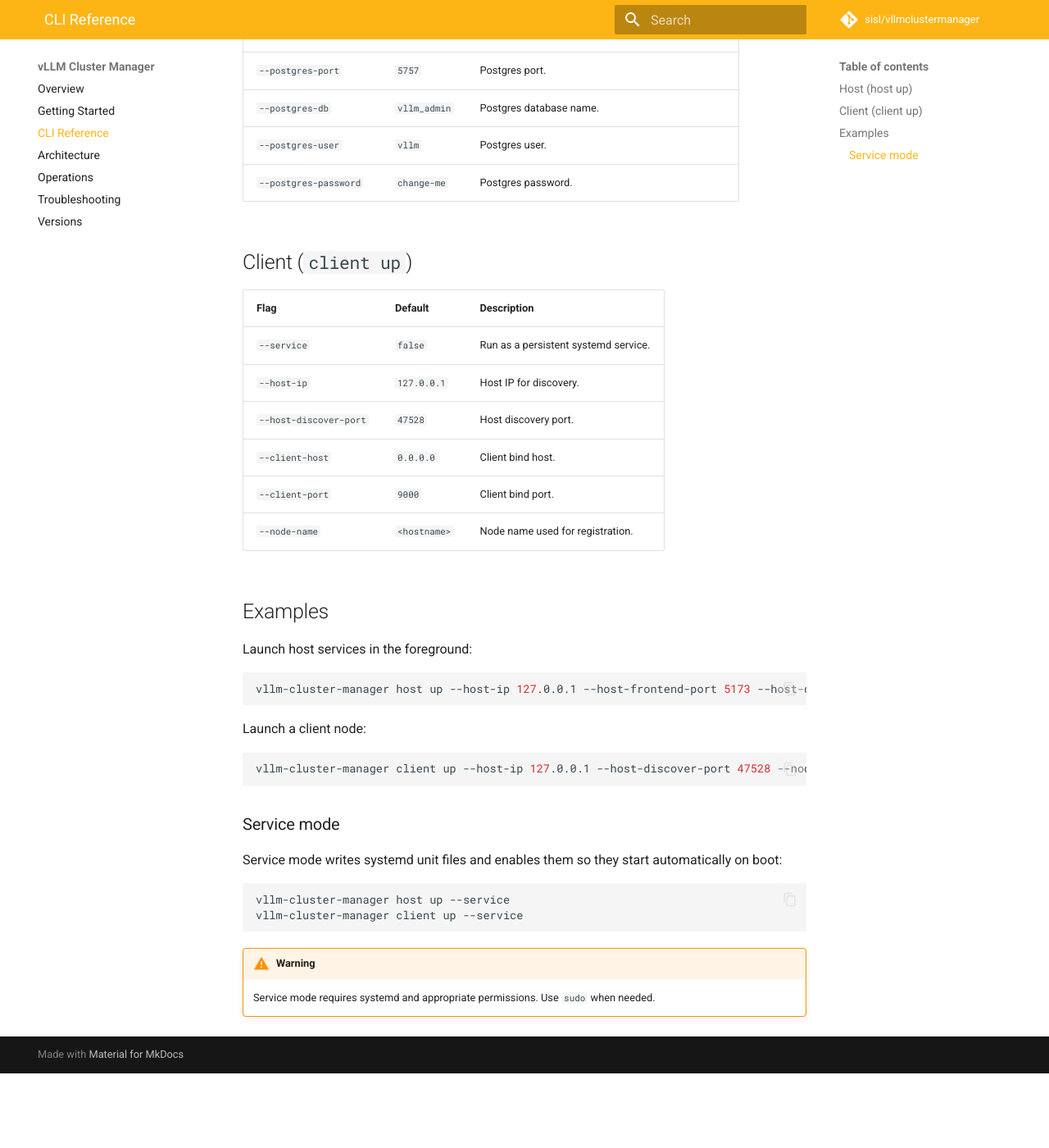
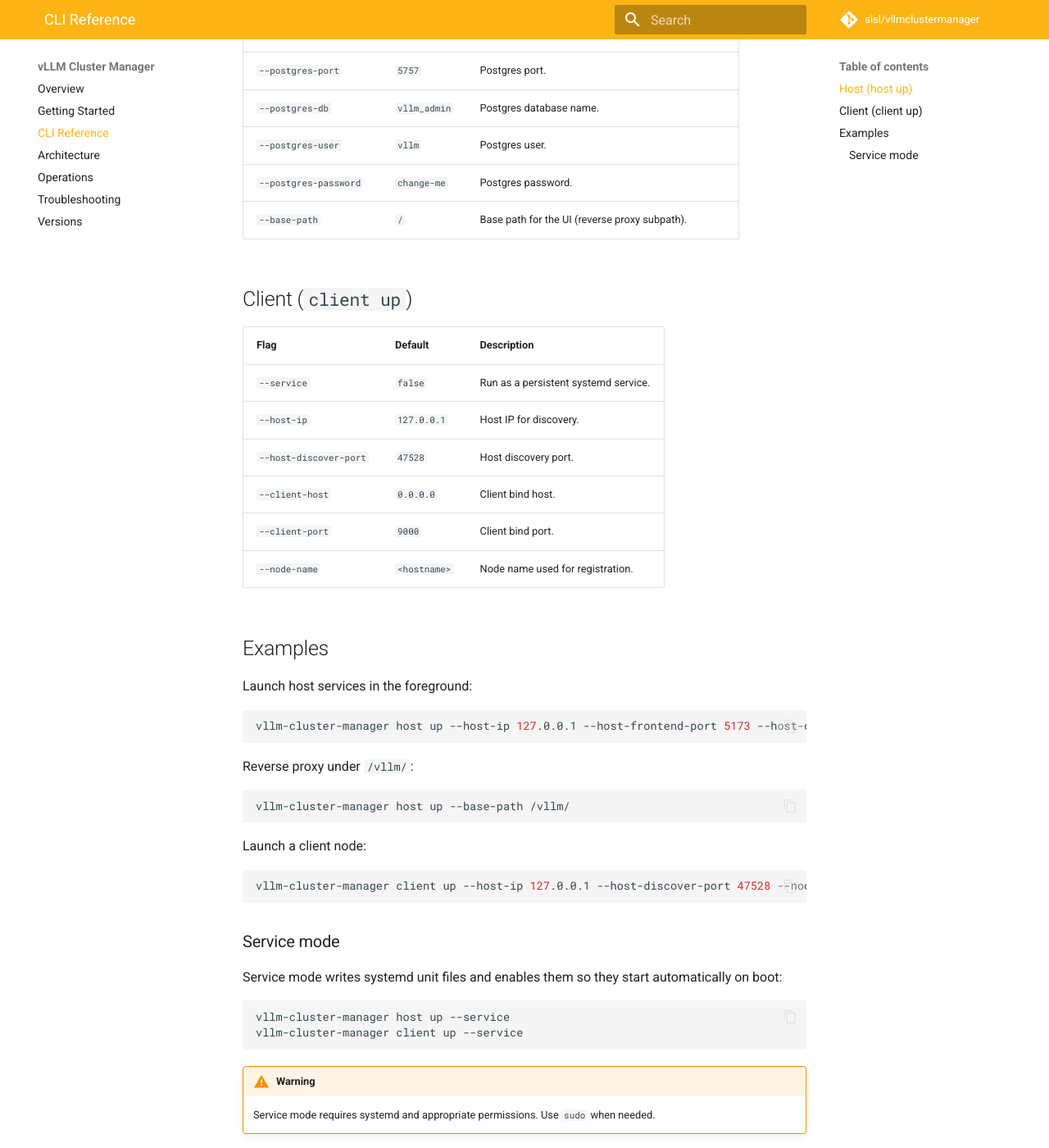
Before and after one commit to sisl/aquila, an MkDocs documentation site: the page built from docs/cli.md, in a window 1280 px wide and 1400 px high, scrolled down 687 px. Shown: the whole window at 82% size. Built offline with MkDocs 1.6.1 and Material for MkDocs 9.7.7, drawn with Linux system fonts in a browser that asks for light colours; comment, search, counter and statistics services are not loaded; before the commit the page ends 1996 px from its top, so only the background shows below that.

Commit message:
more changes

````diff
--- a/docs/cli.md
+++ b/docs/cli.md
@@ -23,6 +23,7 @@
 | `--postgres-db` | `vllm_admin` | Postgres database name. |
 | `--postgres-user` | `vllm` | Postgres user. |
 | `--postgres-password` | `change-me` | Postgres password. |
+| `--base-path` | `/` | Base path for the UI (reverse proxy subpath). |
 
 ## Client (`client up`)
 
@@ -42,6 +43,11 @@
 vllm-cluster-manager host up --host-ip 127.0.0.1 --host-frontend-port 5173 --host-discover-port 47528
 ```
 
+Reverse proxy under `/vllm/`:
+```bash
+vllm-cluster-manager host up --base-path /vllm/
+```
+
 Launch a client node:
 ```bash
 vllm-cluster-manager client up --host-ip 127.0.0.1 --host-discover-port 47528 --node-name node-1
````
Also changed, not shown: README.md (+1 -0 lines), docs/operations.md (+2 -2 lines), 1 other file.
